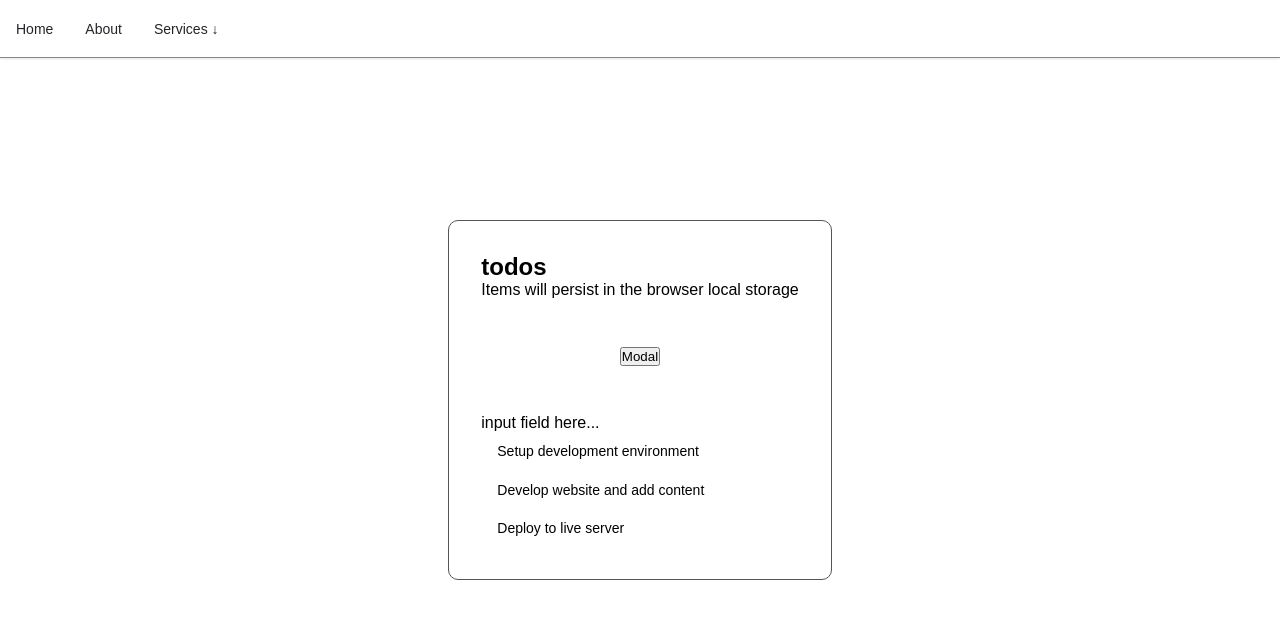
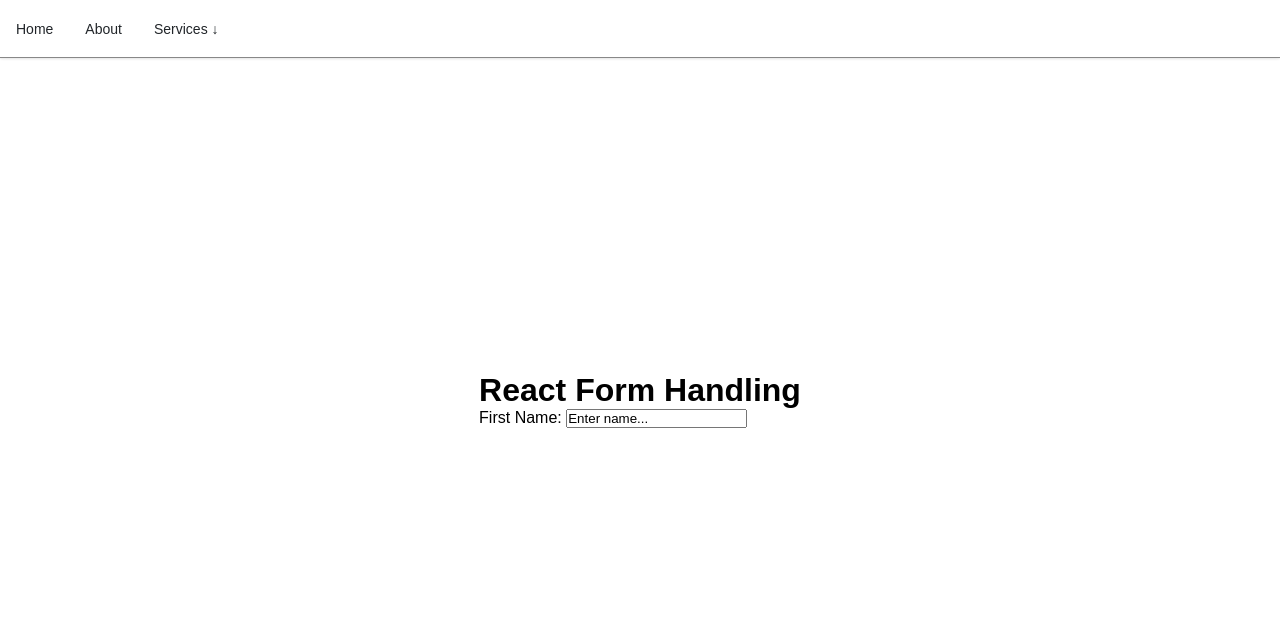
Before and after one commit to dennis-every/react-vite-todos, a React app: page / in a window 1280 px wide. Shown: the top 618 px of the page. Built offline with nearby package versions, Linux system fonts and the light colour scheme; the HTML template or start-up script is replaced by a standard one.

Commit message:
Add uncontrolled React form component

```diff
--- /dev/null
+++ b/src/components/Form.jsx
@@ -0,0 +1,14 @@
+const Form = () => (
+  <>
+    <h1>React Form Handling</h1>
+    <form>
+      <label htmlFor="name">
+        First Name:
+        {' '}
+        <input name="name" type="text" defaultValue="Enter name..." />
+      </label>
+    </form>
+  </>
+);
+
+export default Form;
--- a/src/main.jsx
+++ b/src/main.jsx
@@ -3,13 +3,13 @@ import ReactDOM from 'react-dom/client';
 import './index.css';
 
 import Navbar from './components/Navbar';
-import TodoApp from './components/TodoApp';
+import Form from './components/Form';
 
 const domContainer = document.getElementById('root');
 const root = ReactDOM.createRoot(domContainer);
 root.render(
   <React.StrictMode>
     <Navbar />
-    <TodoApp />
+    <Form />
   </React.StrictMode>,
 );
```
